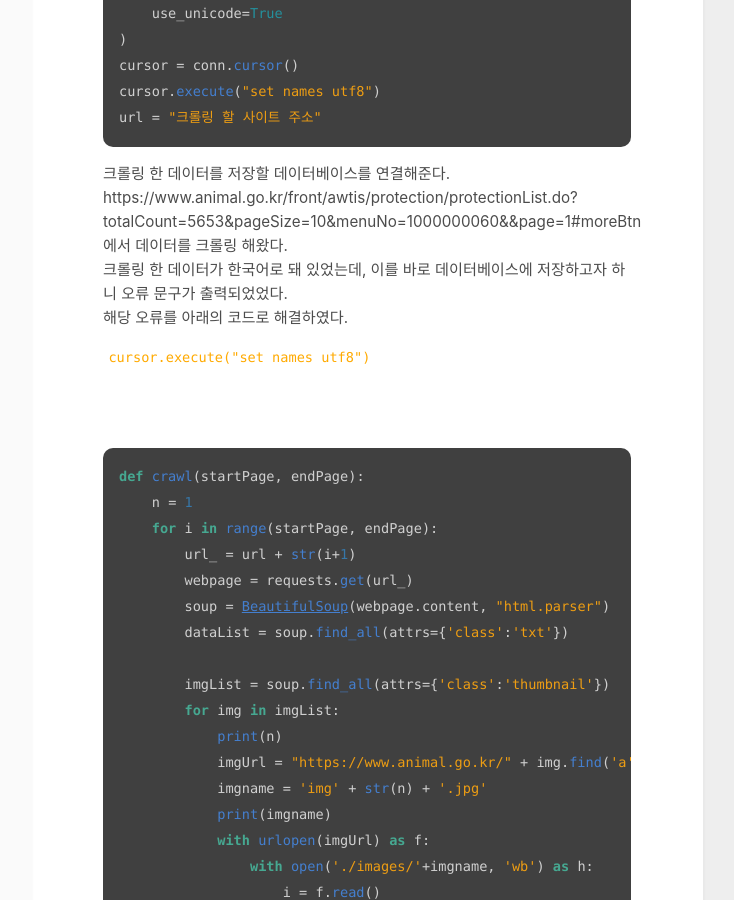
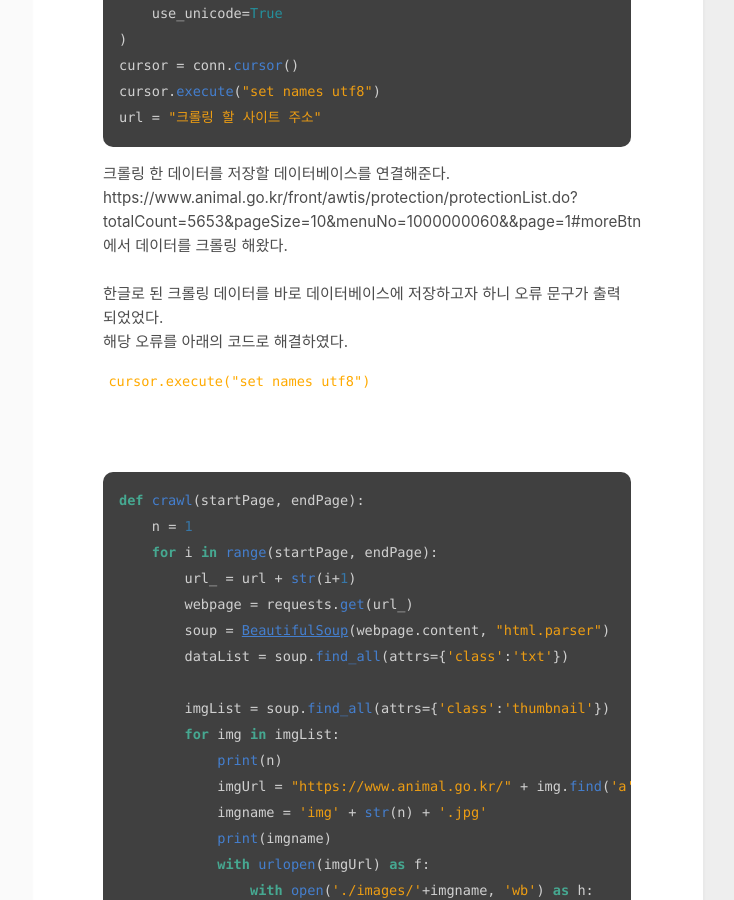
Before and after one commit to moomyung1013/moomyung1013.github.io, a Jekyll site: the page built from _posts/2021-04-17-crawl.md, in a window 1280 px wide and 900 px high, scrolled down 1166 px. Shown: the whole window, without its empty margins (417-1151 px from the left). Built offline with Jekyll 4.4.1, drawn with Linux system fonts in a browser that asks for light colours.

Commit message:
포스팅 수정

````diff
--- a/_posts/2021-04-17-crawl.md
+++ b/_posts/2021-04-17-crawl.md
@@ -47,8 +47,8 @@ url = "크롤링 할 사이트 주소"
 ```
 
 크롤링 한 데이터를 저장할 데이터베이스를 연결해준다.<br>
-https://www.animal.go.kr/front/awtis/protection/protectionList.do?totalCount=5653&pageSize=10&menuNo=1000000060&&page=1#moreBtn 에서 데이터를 크롤링 해왔다.<br>
-크롤링 한 데이터가 한국어로 돼 있었는데, 이를 바로 데이터베이스에 저장하고자 하니 오류 문구가 출력되었었다.<br>
+https://www.animal.go.kr/front/awtis/protection/protectionList.do?totalCount=5653&pageSize=10&menuNo=1000000060&&page=1#moreBtn 에서 데이터를 크롤링 해왔다.<br><br>
+한글로 된 크롤링 데이터를 바로 데이터베이스에 저장하고자 하니 오류 문구가 출력되었었다.<br>
 해당 오류를 아래의 코드로 해결하였다.<br>
 
 ```cursor.execute("set names utf8")```
@@ -90,7 +90,7 @@ def crawl(startPage, endPage):
     conn.close()
 ```
 
-위의 코드는 웹 페이지에서 데이터를 크롤링 한 뒤, 데이터베이스에 데이터를 저장한다.<br>
+위의 코드는 웹 페이지에서 데이터를 크롤링 한 뒤, 데이터베이스에 데이터를 저장한다.<br><br>
 1페이지, 2페이지, ...., n페이지 창을 넘기며 데이터를 모으기 위해 아래와 같은 반복문을 사용하였다.<br>
 
 ```for i in range(startPage, endPage):```
@@ -100,7 +100,6 @@ startPage=1, endPage=5라면 1페이지부터 5페이지까지를 차례로 넘
 ```
 webpage = requests.get(url_)
 soup = BeautifulSoup(webpage.content, "html.parser")
-
 ```
 
 requests.get() 메소드를 통해 html을 얻은 후, BeautifulSoup을 사용하여 parsing 객체 soup를 생성한다.<br>
@@ -108,7 +107,6 @@ requests.get() 메소드를 통해 html을 얻은 후, BeautifulSoup을 사용
 ```
 dataList = soup.find_all(attrs={'class':'txt'})
 imgList = soup.find_all(attrs={'class':'thumbnail'})
-
 ```
 
 유기 동물 발견 날짜, 품종, 성별 등의 텍스트 정보는 dataList에 유기 동물의 사진은 imgList에 저장하였다.<br>
@@ -128,11 +126,10 @@ for data in dataList:
     val = (crawlList[1], crawlList[2], crawlList[3], crawlList[4])
     cursor.execute(sql, val)
     conn.commit()
-
   ```
 
 유기 동물의 텍스트 정보를 하나씩 순회하며, crawlList에 담은 다음, 데이터베이스의 테이블 안에 crawlList 내용을 INSERT 한다.<br>
-crawl() 함수의 동작이 완료되면, 크롤링 한 데이터 중 텍스트 데이터는 Database 테이블에 저장되고, 이미지 데이터는 해당 디렉터리의 /images 폴더에 저장된다.<br>
+crawl() 함수의 동작이 완료되면, 크롤링 한 데이터 중 텍스트 데이터는 Database 테이블에 저장되고, 이미지 데이터는 해당 디렉터리의 /images 폴더에 저장된다.<br><br>
 이제 /images 폴더에 저장된 이미지 데이터를 Database 테이블에 UPDATE를 수행하도록 한다.<br>
 <br>
 ```
````
